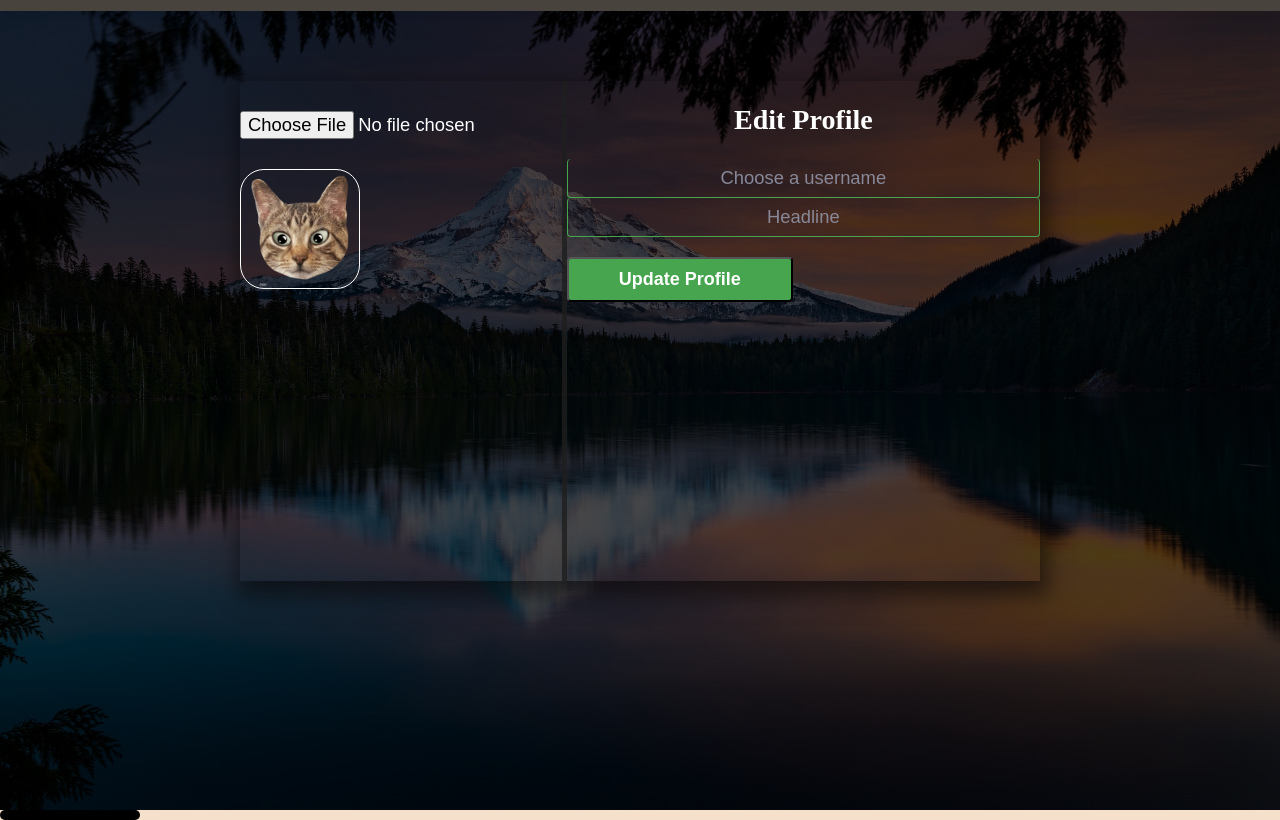
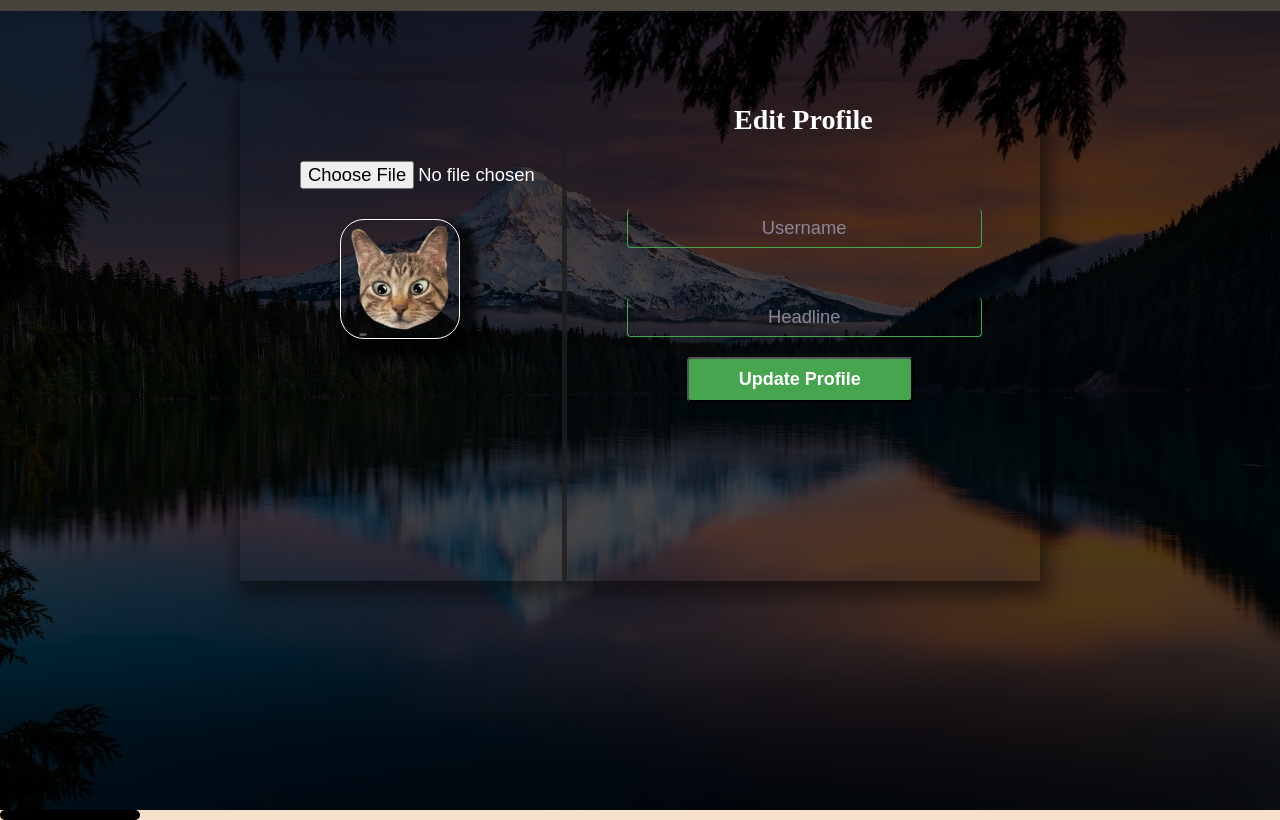
Before and after one commit to octoNatureApp/natureApp_module1, a website with bundled scripts: page create-profile/index.html in a window 1280 px wide. Shown: the part 69-889 px from the top of the page. Built offline with nearby package versions, Linux system fonts and the light colour scheme.

Commit message:
finished styling edit profile page

```diff
--- a/create-profile/create-profile.css
+++ b/create-profile/create-profile.css
@@ -80,27 +80,31 @@ form h2 {
 
 input,
 section select {
-    width: 100%;
+    width: 75%;
     font-size: 1.15em;
     padding: 8px 16px;
     border-radius: 4px;
-
+    color: white;
     text-align: center;
     opacity: 1;
     border: 1px solid #46a54e;
     border-top: none;
 
     background: none;
-
-
+    margin-top: 50px;
+    justify-content: center;
+    margin-left: 60px;
 
 }
 
 input[type='file'] {
     padding: 0;
     border: none;
+    text-align: start;
 
 }
+
+
 
 section select:invalid,
 section *::placeholder {
@@ -129,12 +133,12 @@ form button {
     transition: 0.4s;
     background: #46a54e;
     font-weight: bolder;
-    align-items: center;
-    align-content: center;
+
     border-radius: 4px;
+    margin-left: 120px;
 }
 
-button:disabled {
+form button:disabled {
     opacity: 0.5;
 }
 
@@ -148,14 +152,16 @@ button:disabled {
     border: 1px solid;
     border-radius: 24px;
     opacity: 1;
+    margin-left: 100px;
 
-    /* box-shadow: 10px 10px 8px 7px #000000bf; */
+
+    box-shadow: 10px 10px 8px 7px #000000bf;
 }
 
 form button:hover {
     background: none;
-    padding: 10px 80px;
-    color: black;
+    /* padding: 10px 80px; */
+    color: white;
     font-size: 20px;
     font-weight: bolder;
 
--- a/create-profile/index.html
+++ b/create-profile/index.html
@@ -51,9 +51,10 @@
             </div>
             <form>
                 <h2>Edit Profile</h2>
-                <input name="username" minlength="3" required placeholder="Choose a username" />
+                <input name="username" minlength="3" required placeholder="Username" />
 
-                <input name="headline" type="text" maxlength="60" required placeholder="Headline" />
+                <input title="max content 60 characters" name="headline" type="text" maxlength="60" required
+                    placeholder="Headline" />
 
                 <button type="submit">Update Profile</button>
                 <p id="error-display"></p>
--- a/styles/global.css
+++ b/styles/global.css
@@ -243,7 +243,7 @@ a {
     margin: 0;
     z-index: .5;
     object-fit: cover;
-    filter: grayscale(1);
+    filter: contrast(1);
     transition: filter 200ms ease, transform 250ms linear;
 
 
@@ -303,6 +303,6 @@ a {
 
 .profile-container:hover img,
 .profile-container:focus img {
-    filter: grayscale(0);
+
     transform: scale(1.05) rotate(1deg);
 }
```
